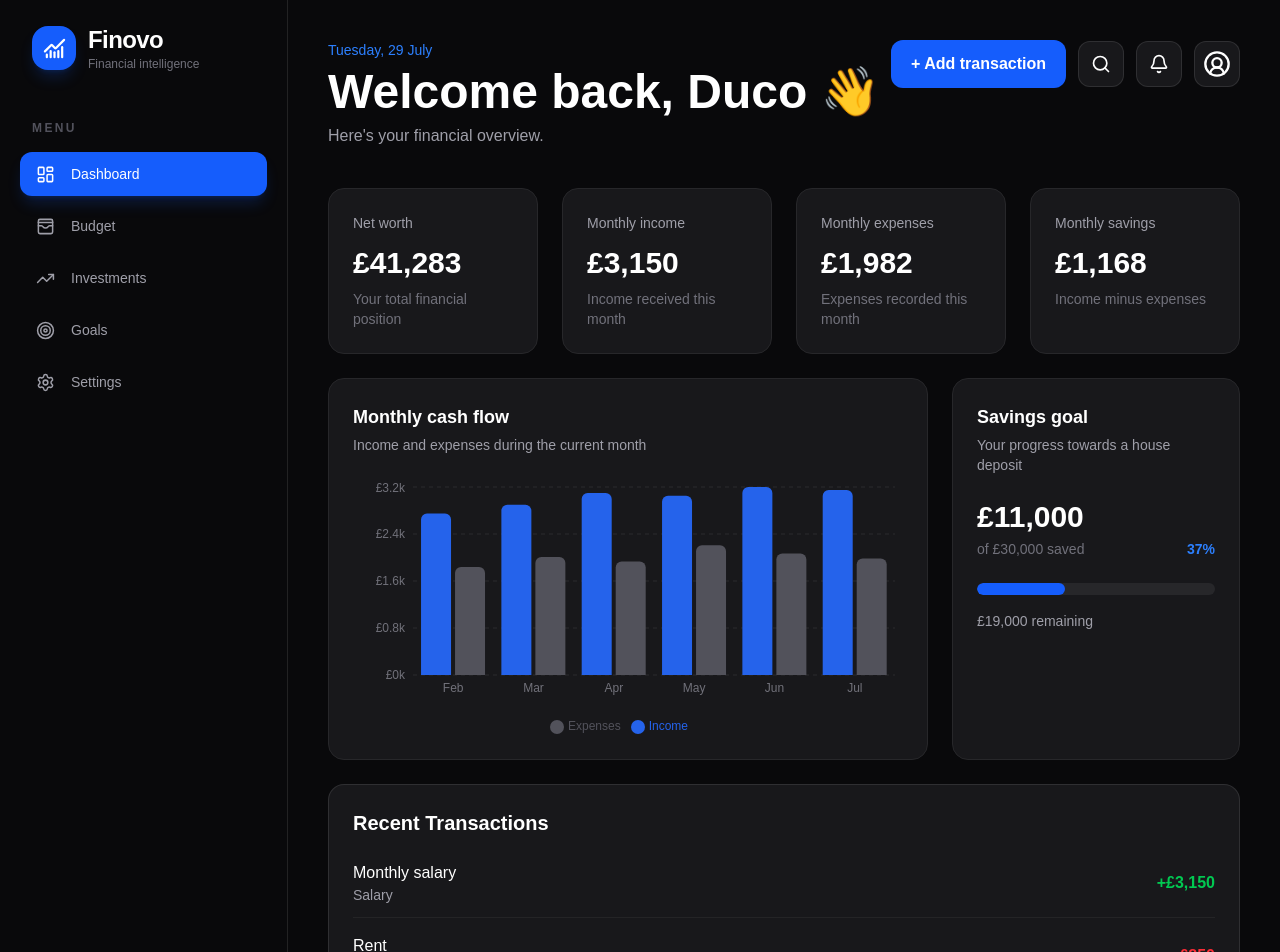
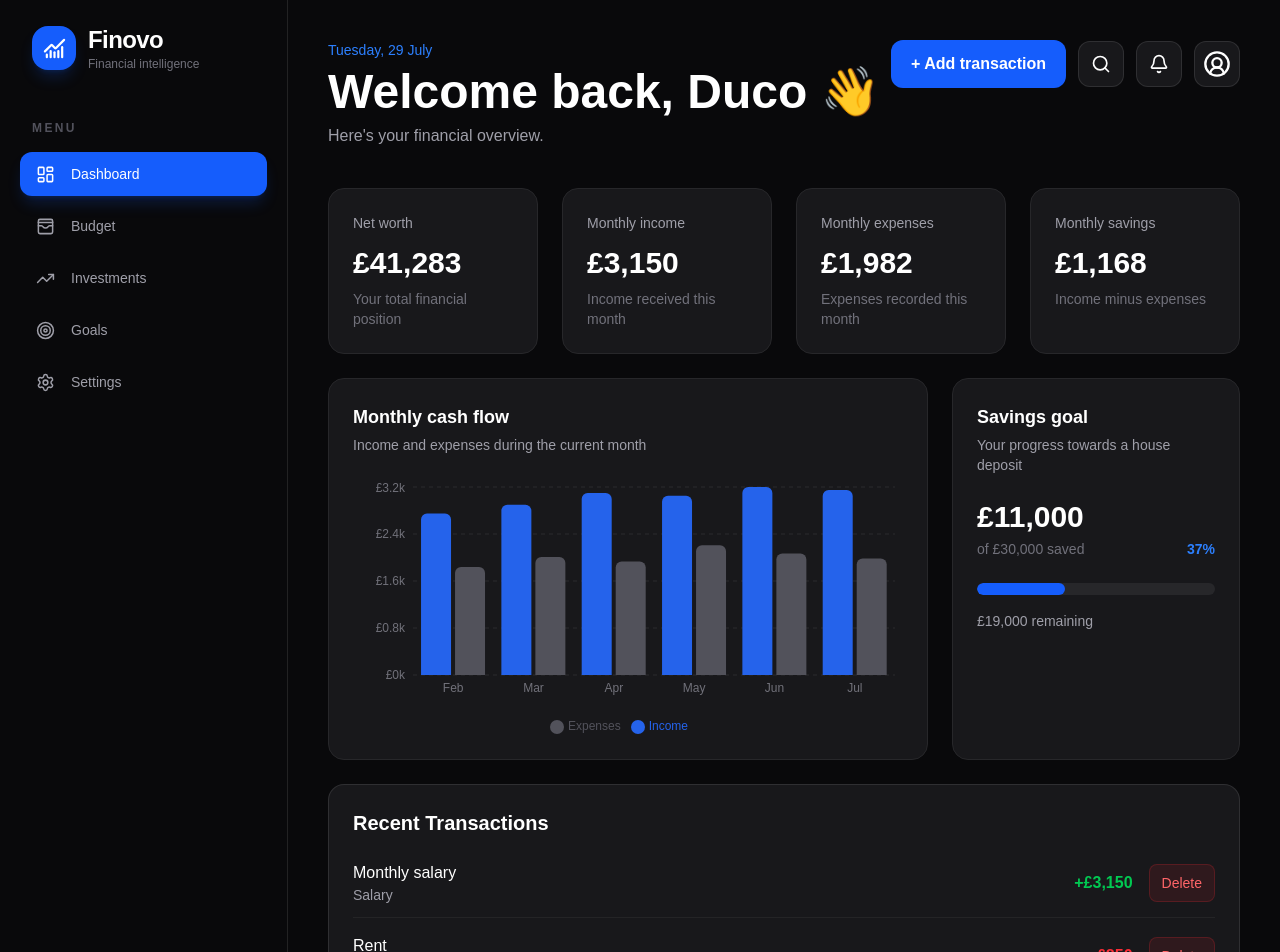
Before and after one commit to Duco-Zwarthof/finovo, a Next.js app: page / in a window 1280 px wide. Shown: the top 952 px of the page. Built offline with nearby package versions, Linux system fonts and the light colour scheme.

Commit message:
feat: add transaction deletion

```diff
--- a/app/page.tsx
+++ b/app/page.tsx
@@ -2,6 +2,7 @@
 
 import { useEffect, useState } from "react";
 import type { Transaction } from "@/lib/types";
+
 import RecentTransactions from "@/components/dashboard/RecentTransactions";
 import DashboardPanel from "@/components/dashboard/DashboardPanel";
 import StatCard from "@/components/dashboard/StatCard";
@@ -68,6 +69,14 @@ useEffect(() => {
     ]);
   }
 
+  function handleDeleteTransaction(id: string) {
+    setTransactions((currentTransactions) =>
+      currentTransactions.filter(
+        (transaction) => transaction.id !== id
+      )
+    );
+  }
+
   return (
     <main className="flex min-h-screen bg-zinc-950 text-white">
       <Sidebar />
@@ -109,7 +118,6 @@ useEffect(() => {
             >
               <CashflowChart />
             </DashboardPanel>
-
           </div>
 
           <DashboardPanel
@@ -141,7 +149,10 @@ useEffect(() => {
         </section>
 
         <section className="mt-6">
-  <RecentTransactions transactions={transactions} />
+          <RecentTransactions
+            transactions={transactions}
+            onDeleteTransaction={handleDeleteTransaction}
+          />
         </section>
       </section>
     </main>
--- a/components/dashboard/RecentTransactions.tsx
+++ b/components/dashboard/RecentTransactions.tsx
@@ -3,10 +3,12 @@ import { formatCurrency } from "@/lib/finance";
 
 type RecentTransactionsProps = {
   transactions: Transaction[];
+  onDeleteTransaction: (id: string) => void;
 };
 
 export default function RecentTransactions({
   transactions,
+  onDeleteTransaction,
 }: RecentTransactionsProps) {
   return (
     <div className="rounded-2xl border border-white/10 bg-zinc-900 p-6">
@@ -26,6 +28,7 @@ export default function RecentTransactions({
               </p>
             </div>
 
+            <div className="flex items-center gap-4">
               <p
                 className={`font-semibold ${
                   transaction.type === "income"
@@ -36,6 +39,18 @@ export default function RecentTransactions({
                 {transaction.type === "income" ? "+" : "-"}
                 {formatCurrency(transaction.amount)}
               </p>
+
+              <button
+                type="button"
+                onClick={() =>
+                  onDeleteTransaction(transaction.id)
+                }
+                className="rounded-lg border border-red-500/20 bg-red-500/10 px-3 py-2 text-sm font-medium text-red-400 transition hover:bg-red-500/20"
+                aria-label={`Delete ${transaction.title}`}
+              >
+                Delete
+              </button>
+            </div>
           </div>
         ))}
       </div>
```
Lines whose indentation alone changed are shown as unchanged.
